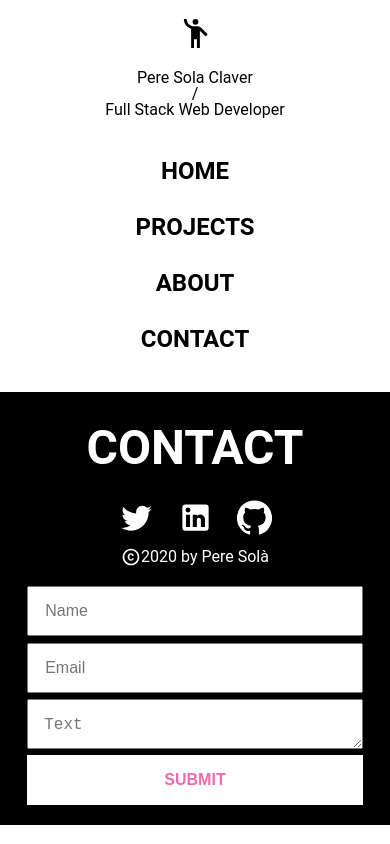
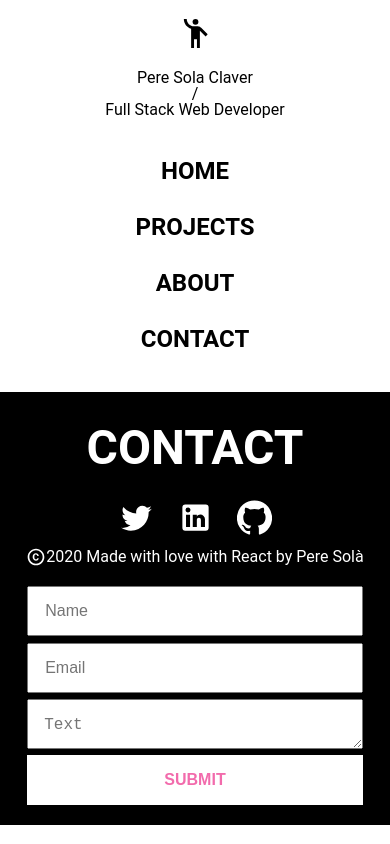
Before and after one commit to petrussola/portfolio-website-server, a React (Create React App) app in the folder client/: page / in a window 390 px wide. Built offline with nearby package versions, Linux system fonts and the light colour scheme.

Commit message:
Make project page and footer in contact page fully responsive

```diff
--- a/client/src/components/Footer/Copyright.jsx
+++ b/client/src/components/Footer/Copyright.jsx
@@ -1,28 +1,30 @@
-
-import React from "react";
+import React from 'react';
 
 // MATERIAL UI
-import { makeStyles } from "@material-ui/core/styles";
-import CopyrightIcon from "@material-ui/icons/Copyright";
+import { makeStyles } from '@material-ui/core/styles';
+import CopyrightIcon from '@material-ui/icons/Copyright';
 
-const useStyles = makeStyles({
+const useStyles = makeStyles(theme => ({
   root: {
-    display: "flex",
-    "flex-direction": "row",
-    "align-items": "center"
+    display: 'flex',
+    'flex-direction': 'row',
+    'align-items': 'center',
+    [theme.breakpoints.down('sm')]: {
+      'justify-content': 'center'
+    }
   },
   icon: {
-    color: "white"
+    color: 'white'
   }
-});
+}));
 const currentYear = new Date().getFullYear();
 
 export default function Copyright() {
   const classes = useStyles();
   return (
     <div className={classes.root}>
-      <CopyrightIcon fontSize={"small"} />
-      <div>{`${currentYear} by Pere Solà`}</div>
+      <CopyrightIcon fontSize={'small'} />
+      <div>{`${currentYear} Made with love with React by Pere Solà`}</div>
     </div>
   );
 }
--- a/client/src/components/ProjectPage/BeforeNext.jsx
+++ b/client/src/components/ProjectPage/BeforeNext.jsx
@@ -1,20 +1,23 @@
-import React from "react";
-import { Link, withRouter } from "react-router-dom";
+import React from 'react';
+import { Link, withRouter } from 'react-router-dom';
 
-import Before from "./Before";
-import Next from "./Next";
+import Before from './Before';
+import Next from './Next';
 
-import { makeStyles } from "@material-ui/core";
+import { makeStyles } from '@material-ui/core';
 
-const useStyles = makeStyles({
+const useStyles = makeStyles(theme => ({
   root: {
-    display: "flex",
-    "flex-direction": "row",
-    "justify-content": "space-around",
-    width: "30%",
-    margin: "0 auto"
+    display: 'flex',
+    'flex-direction': 'row',
+    'justify-content': 'space-around',
+    width: '30%',
+    margin: '0 auto',
+    [theme.breakpoints.down('sm')]: {
+      width: '100%'
+    }
   }
-});
+}));
 
 function BeforeNext(props) {
   const classes = useStyles();
--- a/client/src/components/ProjectPage/Project.jsx
+++ b/client/src/components/ProjectPage/Project.jsx
@@ -17,7 +17,10 @@ const useStyles = makeStyles(theme => ({
   projectContainer: {
     // margin: theme.spacing(3, 2),
     display: 'flex',
-    'flex-direction': 'row'
+    'flex-direction': 'row',
+    [theme.breakpoints.down('sm')]: {
+      'flex-direction': 'column'
+    }
   },
   imageContainer: {
     width: '50%'
--- a/client/src/components/ProjectPage/ProjectDescription.jsx
+++ b/client/src/components/ProjectPage/ProjectDescription.jsx
@@ -16,7 +16,10 @@ const useStyles = makeStyles(theme => ({
     padding: theme.spacing(3, 2),
     width: "50%",
     height: "auto",
-    "text-align": "left"
+    "text-align": "left",
+    [theme.breakpoints.down('sm')]: {
+      width: "95%"
+    }
   },
   cardButtons: {
     display: "flex",
--- a/client/src/components/ProjectPage/ProjectImage.jsx
+++ b/client/src/components/ProjectPage/ProjectImage.jsx
@@ -13,7 +13,10 @@ const useStyles = makeStyles(theme => ({
     display: "flex",
     "flex-direction": "column",
     "justify-content": "center",
-    "align-items": "center"
+    "align-items": "center",
+    [theme.breakpoints.down('sm')]: {
+      width: "95%"
+    }
   },
   image: {
     width: "95%",
```
